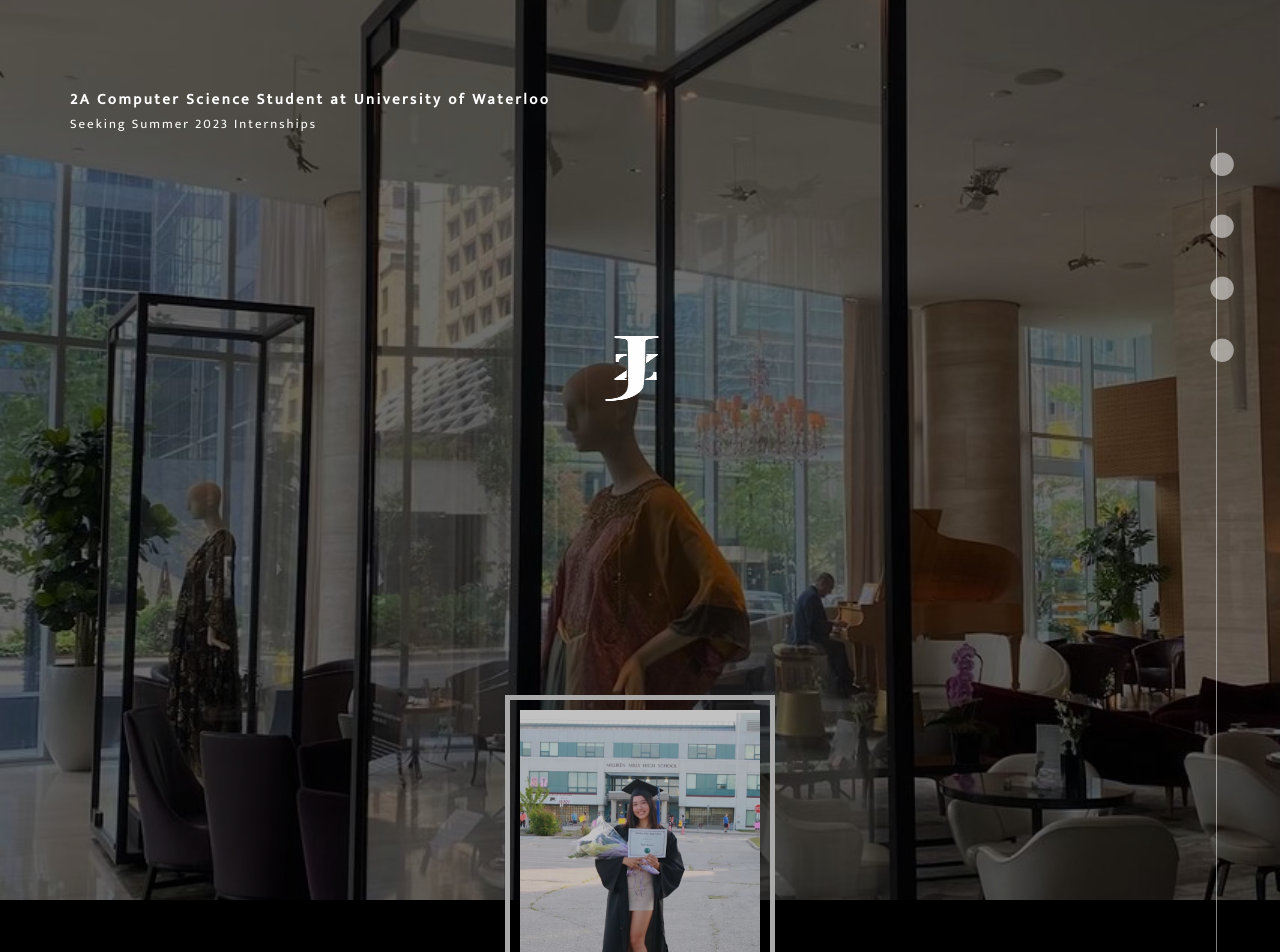
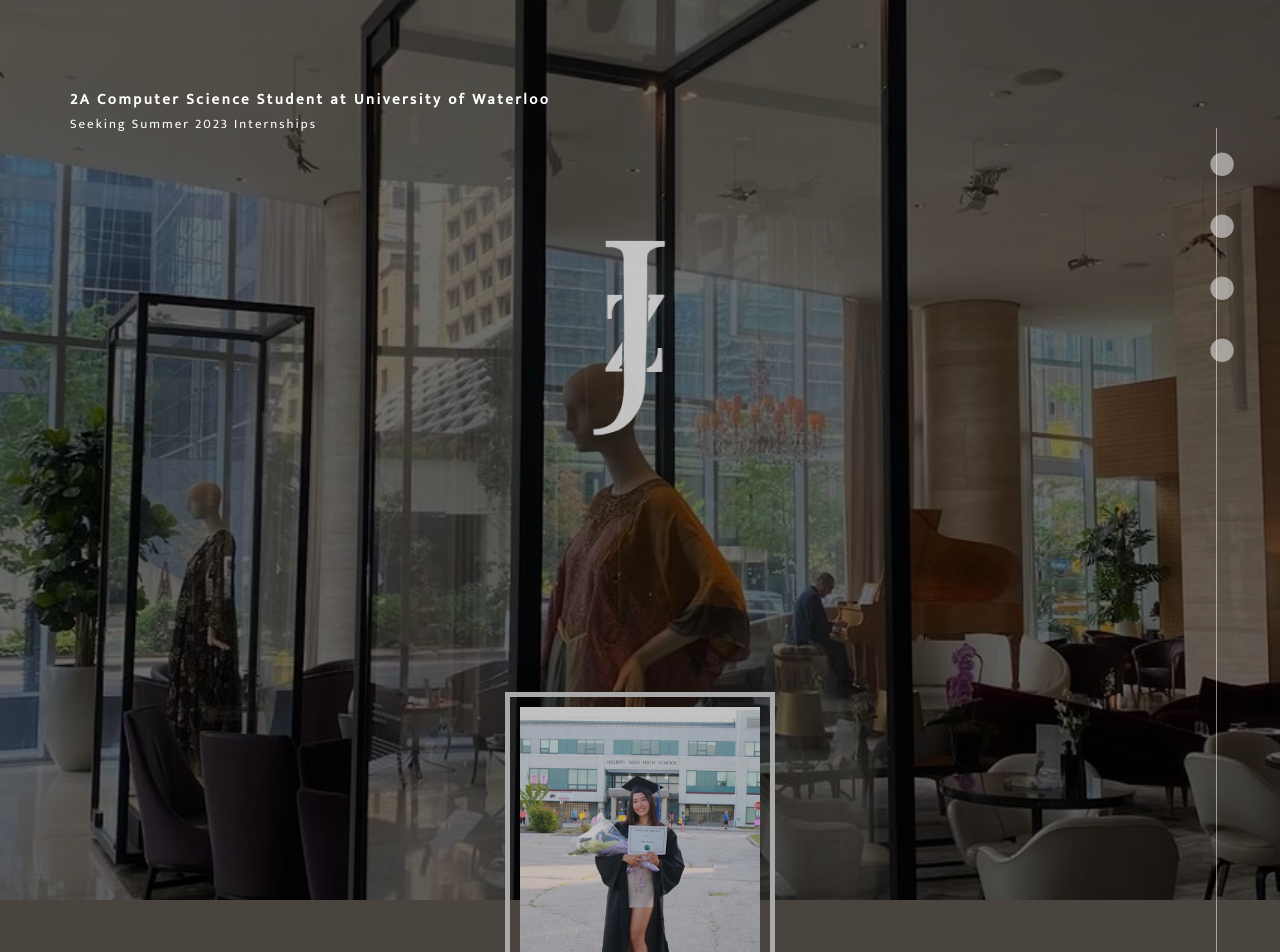
Before and after one commit to jodiezhuu/portfoliowebsiteV2, a React (Create React App) app: page / in a window 1280 px wide. Shown: the top 952 px of the page. Built offline with nearby package versions, Linux system fonts and the light colour scheme.

Commit message:
update formatting

```diff
--- a/src/pages/Home.css
+++ b/src/pages/Home.css
@@ -15,10 +15,12 @@
     position: relative;
     margin-left: auto;
     margin-right: auto;
-    padding-top: 25%;
-    height: 100px;
-    width: 260px;
+    padding-top: 15%;
+    height: 300px;
+    width: 350px;
     animation: resizeAnimation ease 3s;
+    opacity: 0.95;
+    filter: brightness(80%);
 }
 
 .header {
@@ -51,7 +53,7 @@
   border-width: 5px;
   padding: 10px;
   border-style: solid;
-  margin-top: 275px;
+  margin-top: 200px;
   display: block;
   margin-left: auto;
   margin-right: auto;
@@ -59,11 +61,15 @@
   animation: fadeInAnimation ease 3s;
 }
 
+.homeContainer {
+  background-color: #4A443E;
+}
+
 body {
     animation: fadeInAnimation ease 3s;
     animation-iteration-count: 1;
     animation-fill-mode: forwards;
-    background-color: black;
+    background-color: #4A443E;
     min-height: 975px;
     position: static;
     page-break-after: avoid;
@@ -80,11 +86,11 @@ body {
 
 @keyframes resizeAnimation {
   0% {
-    height: 120px;
-    width: 312px;
+    height: 150px;
+    width: 175px;
   }
   100% {
-    height: 100px;
-    width: 260px;
+    height: 300px;
+    width: 350px;
   }
 }
--- a/src/pages/Home.js
+++ b/src/pages/Home.js
@@ -7,7 +7,7 @@ export default function Home() {
 	const logoBackground = '/imgs/jodielogo.png'
 	return (
 		<>
-		<section ref={homeRef} id='homeContainer'>
+		<section className = 'homeContainer' ref={homeRef} id='homeContainer'>
 			<body>
 				<img className = 'homeBackground' src={process.env.PUBLIC_URL + imgBackground}></img>
 				<h1 className = 'header'>2A Computer Science Student at University of Waterloo</h1>
--- a/src/pages/Main.js
+++ b/src/pages/Main.js
@@ -1,11 +1,12 @@
 import React from 'react';
-import { Home, About, Projects } from './';
+import { Home, About, Projects, Contact } from './';
 
 const Main = () => (
 	<main>
 		<Home />
 		<About />
 		<Projects />
+		<Contact />
 	</main>
 );
 
```
